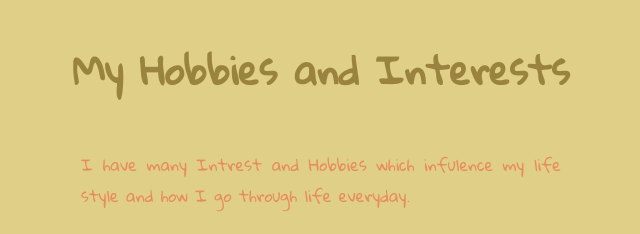
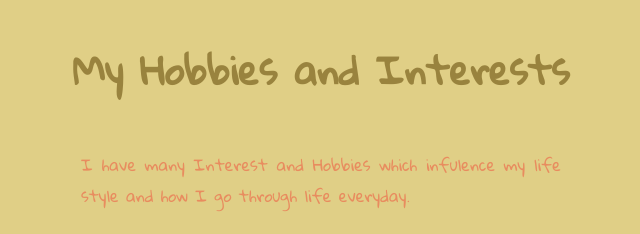
Before and after one commit to AmariIsMe/AmariIsMe.github.io, a plain HTML site: page index.html in a window 1280 px wide. Shown: the part 2280-2514 px from the top of the page, 319-959 px from the left. Drawn offline with Linux system fonts and the light colour scheme.

Commit message:
Update index.html

```diff
--- a/index.html
+++ b/index.html
@@ -43,7 +43,7 @@
 	</article>
 	<article>
 		<h2>My Hobbies and Interests</h2>
-			<p>I have many Intrest and Hobbies which infulence my life style and how I go through life everyday.</p>
+			<p>I have many Interest and Hobbies which infulence my life style and how I go through life everyday.</p>
         <p>Some of these are...</p>
 		<center>
         <ul>
```
